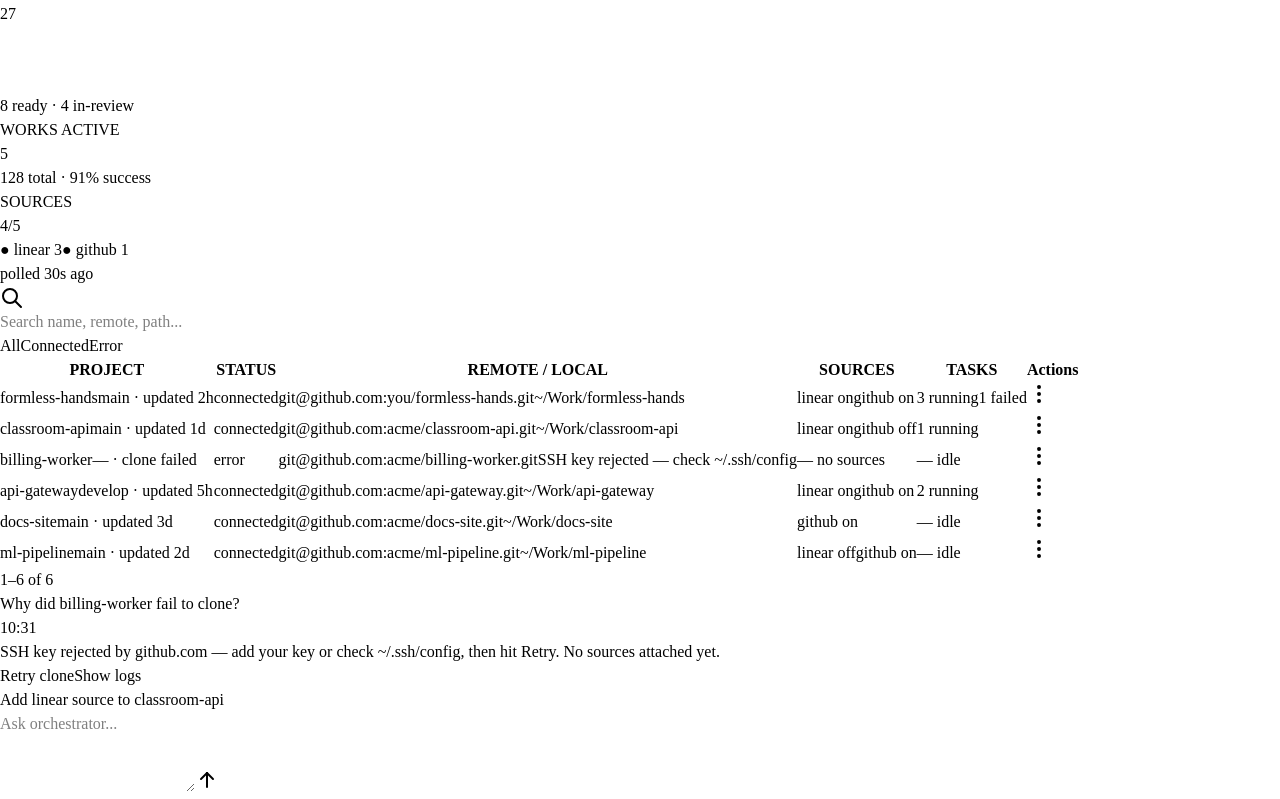
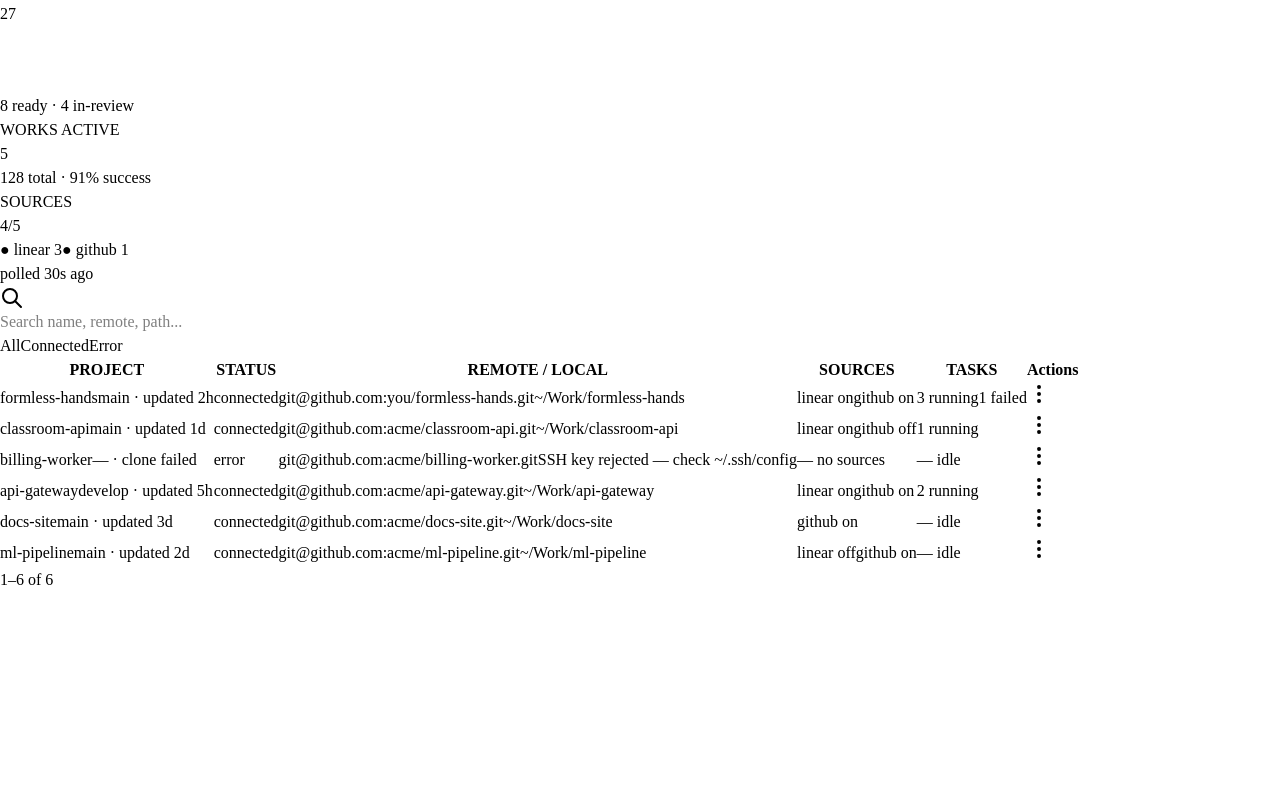
Before and after one commit to michaelhpet/formless-hands, a React (Vite) app in the folder gui/: page / in a window 1280 px wide. Shown: the part 290-1089 px from the top of the page. After the commit the page ends 882 px from the top, so only its background shows below. Built offline with nearby package versions, Linux system fonts and the light colour scheme.

Commit message:
feat: remove orchestrator chat panel from home page

```diff
--- a/gui/src/pages/home/home.tsx
+++ b/gui/src/pages/home/home.tsx
@@ -2,7 +2,6 @@ import { useState } from "react";
 import { AppLayout } from "@/components/app-layout";
 import type { NewProjectInput } from "./new-project-dialog";
 import { NewProjectDialog } from "./new-project-dialog";
-import { OrchestratorPanel } from "./orchestrator-panel";
 import type { Project } from "./projects-table";
 import { INITIAL_PROJECTS, ProjectTable } from "./projects-table";
 import { StatCards } from "./stats-cards";
@@ -38,14 +37,12 @@ export function HomePage() {
 
 	return (
 		<AppLayout>
-			<div className="flex w-full items-start gap-4 px-5 py-4 max-lg:flex-col">
-				<div className="flex min-w-0 flex-1 flex-col gap-3">
+			<div className="flex w-full flex-col gap-3 px-5 py-4">
 				<div className="flex items-center justify-between gap-3">
 					<div className="flex flex-col gap-1">
 						<h1 className="text-lg leading-5.5 font-bold">Projects</h1>
 						<p className="text-muted-foreground">
-								{projects.length} tracked · {connected} connected · {errors}{" "}
-								error
+							{projects.length} tracked · {connected} connected · {errors} error
 						</p>
 					</div>
 					<NewProjectDialog onCreate={createProject} />
@@ -53,8 +50,6 @@ export function HomePage() {
 				<StatCards projectCount={projects.length} />
 				<ProjectTable projects={projects} />
 			</div>
-				<OrchestratorPanel />
-			</div>
 		</AppLayout>
 	);
 }
--- a/gui/src/pages/home/index.ts
+++ b/gui/src/pages/home/index.ts
@@ -1,7 +1,6 @@
 export { HomePage } from "./home";
 export type { NewProjectInput } from "./new-project-dialog";
 export { NewProjectDialog } from "./new-project-dialog";
-export { OrchestratorPanel } from "./orchestrator-panel";
 export type { Project, ProjectSource, ProjectStatus } from "./projects-table";
 export { INITIAL_PROJECTS, ProjectTable } from "./projects-table";
 export { StatCards } from "./stats-cards";
--- a/gui/src/pages/home/orchestrator-panel.tsx
+++ /dev/null
@@ -1,112 +0,0 @@
-import { useState } from "react";
-import { PromptInput } from "@/components/prompt-input";
-import { Bubble, BubbleContent } from "@/components/ui/bubble";
-import { Button } from "@/components/ui/button";
-import { Card, CardContent } from "@/components/ui/card";
-import {
-	Message,
-	MessageContent,
-	MessageFooter,
-} from "@/components/ui/message";
-import { ScrollArea } from "@/components/ui/scroll-area";
-
-interface ChatMessage {
-	id: number;
-	role: "user" | "assistant";
-	text: string;
-	time?: string;
-	actions?: string[];
-}
-
-const INITIAL_MESSAGES: ChatMessage[] = [
-	{
-		id: 1,
-		role: "user",
-		text: "Why did billing-worker fail to clone?",
-		time: "10:31",
-	},
-	{
-		id: 2,
-		role: "assistant",
-		text: "SSH key rejected by github.com — add your key or check ~/.ssh/config, then hit Retry. No sources attached yet.",
-		actions: ["Retry clone", "Show logs"],
-	},
-	{
-		id: 3,
-		role: "user",
-		text: "Add linear source to classroom-api",
-	},
-];
-
-export function OrchestratorPanel() {
-	const [messages, setMessages] = useState<ChatMessage[]>(INITIAL_MESSAGES);
-	const [draft, setDraft] = useState("");
-	const [nextId, setNextId] = useState(INITIAL_MESSAGES.length + 1);
-
-	const send = (text: string) => {
-		const trimmed = text.trim();
-		if (!trimmed) {
-			return;
-		}
-		setMessages((prev) => [
-			...prev,
-			{ id: nextId, role: "user", text: trimmed },
-		]);
-		setNextId((id) => id + 1);
-		setDraft("");
-	};
-
-	return (
-		<aside className="flex w-full flex-col gap-3 lg:sticky lg:top-16 lg:h-[calc(100dvh-5rem)] lg:w-95 lg:shrink-0">
-			<Card className="flex min-h-0 flex-1 flex-col overflow-hidden py-0">
-				<CardContent className="flex h-full min-h-0 flex-col p-0">
-					<ScrollArea className="h-full min-h-0">
-						<div className="flex flex-col gap-2.5 px-4 py-4">
-							{messages.map((message) =>
-								message.role === "user" ? (
-									<Message key={message.id} align="end">
-										<MessageContent>
-											<Bubble variant="muted" align="end">
-												<BubbleContent>{message.text}</BubbleContent>
-											</Bubble>
-											{message.time ? (
-												<MessageFooter>{message.time}</MessageFooter>
-											) : null}
-										</MessageContent>
-									</Message>
-								) : (
-									<Message key={message.id} align="start">
-										<MessageContent>
-											<Bubble variant="outline">
-												<BubbleContent>{message.text}</BubbleContent>
-											</Bubble>
-											{message.actions ? (
-												<div className="flex gap-1.5">
-													{message.actions.map((action) => (
-														<Button key={action} variant="outline" size="xs">
-															{action}
-														</Button>
-													))}
-												</div>
-											) : null}
-										</MessageContent>
-									</Message>
-								),
-							)}
-						</div>
-					</ScrollArea>
-				</CardContent>
-			</Card>
-
-			<PromptInput
-				value={draft}
-				onChange={setDraft}
-				onSubmit={send}
-				placeholder="Ask orchestrator..."
-				ariaLabel="Ask orchestrator"
-				minRows={3}
-				maxRows={10}
-			/>
-		</aside>
-	);
-}
```
Lines whose indentation alone changed are shown as unchanged.
